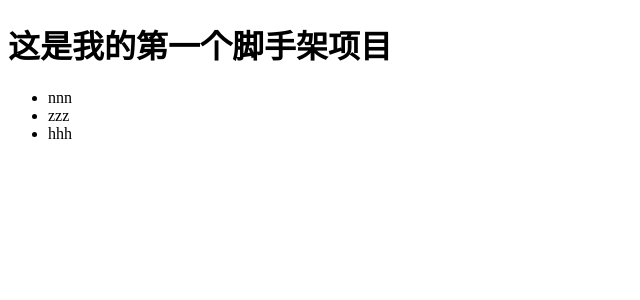
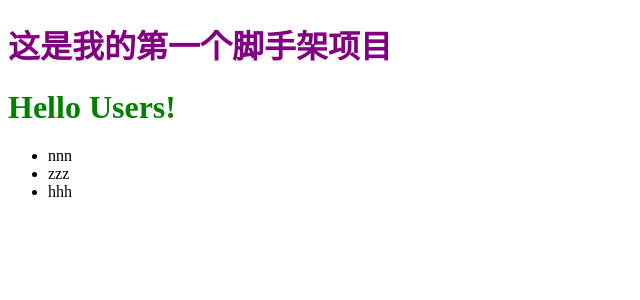
Before and after one commit to g1063598/lesson, a Vue app in the folder VUE/my-project/: page / in a window 1280 px wide. Shown: the top 300 px of the page, without its empty margins (0-640 px from the left). Built offline with nearby package versions, Linux system fonts and the light colour scheme.

Commit message:
my-project

```diff
--- a/VUE/my-project/src/App.vue
+++ b/VUE/my-project/src/App.vue
@@ -21,5 +21,8 @@ export default {
 }
 </script>
 
-<style>
+<style scoped>
+  h1 {
+    color: purple;
+  }
 </style>
--- a/VUE/my-project/src/components/Users.vue
+++ b/VUE/my-project/src/components/Users.vue
@@ -1,5 +1,6 @@
 <template>
   <div class="users">
+    <h1>Hello Users!</h1>
     <ul>
       <li v-for="user in users">
         {{user}}
@@ -17,4 +18,8 @@
     }
   }
 </script>
-<style></style>
+<style scoped>
+  h1{
+    color: green;
+  }
+</style>
```
Also changed, not shown: 1 other file (tests, documents, lock files or other folders).
